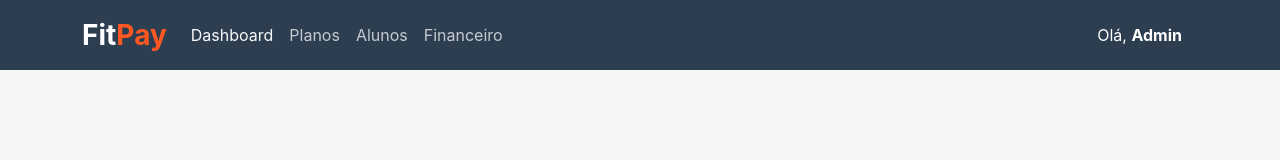
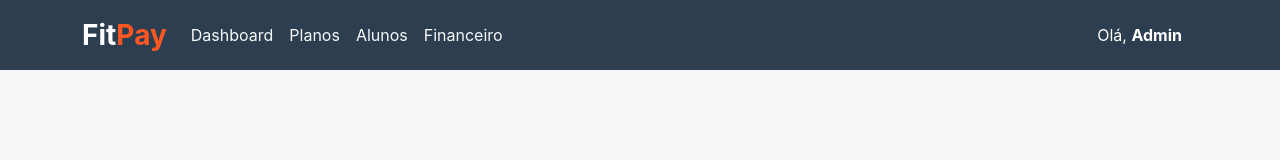
Before and after one commit to JuanTeles/fitpay-prg04juanteles, a React (Create React App) app: page /fitpay-prg04juanteles/about in a window 1280 px wide. Shown: the top 160 px of the page. Built offline with nearby package versions, Linux system fonts and the light colour scheme.

Commit message:
:bug: fix(layout): corrige navegação do header usando react-router-dom

```diff
--- a/src/components/Header.jsx
+++ b/src/components/Header.jsx
@@ -1,13 +1,22 @@
 import React from 'react';
-import { Navbar, Container, Nav, Button } from 'react-bootstrap';
+import { NavLink } from 'react-router-dom';
+import { Navbar, Container, Nav } from 'react-bootstrap';
 import '../styles/global.css';
 
 const Header = () => {
+
   return (
-    <Navbar expand="lg" variant="dark" style={{ backgroundColor: 'var(--secondary-color)', height: 'var(--navbar-height)' }}>
+    <Navbar
+      expand="lg"
+      variant="dark"
+      style={{
+        backgroundColor: 'var(--secondary-color)',
+        height: 'var(--navbar-height)',
+      }}
+    >
       <Container>
         {/* LOGO: Texto forte + Ponto laranja */}
-        <Navbar.Brand href="/" className="fw-bold fs-3">
+        <Navbar.Brand as={NavLink} to="/" end className="fw-bold fs-3">
           Fit<span style={{ color: 'var(--primary-color)' }}>Pay</span>
         </Navbar.Brand>
 
@@ -15,10 +24,21 @@ const Header = () => {
 
         <Navbar.Collapse id="basic-navbar-nav">
           <Nav className="me-auto">
-            <Nav.Link href="/" className="text-light">Dashboard</Nav.Link>
-            <Nav.Link href="/planos" className="text-light opacity-75 hover-opacity-100">Planos</Nav.Link>
-            <Nav.Link href="/alunos" className="text-light opacity-75">Alunos</Nav.Link>
-            <Nav.Link href="/financeiro" className="text-light opacity-75">Financeiro</Nav.Link>
+            <Nav.Link as={NavLink} to="/" end className="text-light">
+              Dashboard
+            </Nav.Link>
+
+            <Nav.Link as={NavLink} to="/planos" className="text-light">
+              Planos
+            </Nav.Link>
+
+            <Nav.Link as={NavLink} to="/alunos" className="text-light">
+              Alunos
+            </Nav.Link>
+
+            <Nav.Link as={NavLink} to="/financeiro" className="text-light">
+              Financeiro
+            </Nav.Link>
           </Nav>
 
           <Nav>
@@ -29,7 +49,7 @@ const Header = () => {
             <Button variant="light" size="sm" className="text-dark fw-bold">
               Sair
             </Button>
-            */}
+            */ }
           </Nav>
         </Navbar.Collapse>
       </Container>
--- a/src/styles/global.css
+++ b/src/styles/global.css
@@ -54,3 +54,9 @@ body {
 /* Utilitários de Texto */
 .text-energy { color: var(--primary-color) !important; }
 .text-midnight { color: var(--secondary-color) !important; }
+
+.nav-link.active {
+  font-weight: 600;
+  color: var(--primary-color) !important;
+  border-bottom: 1px var(--primary-color);
+}
```
